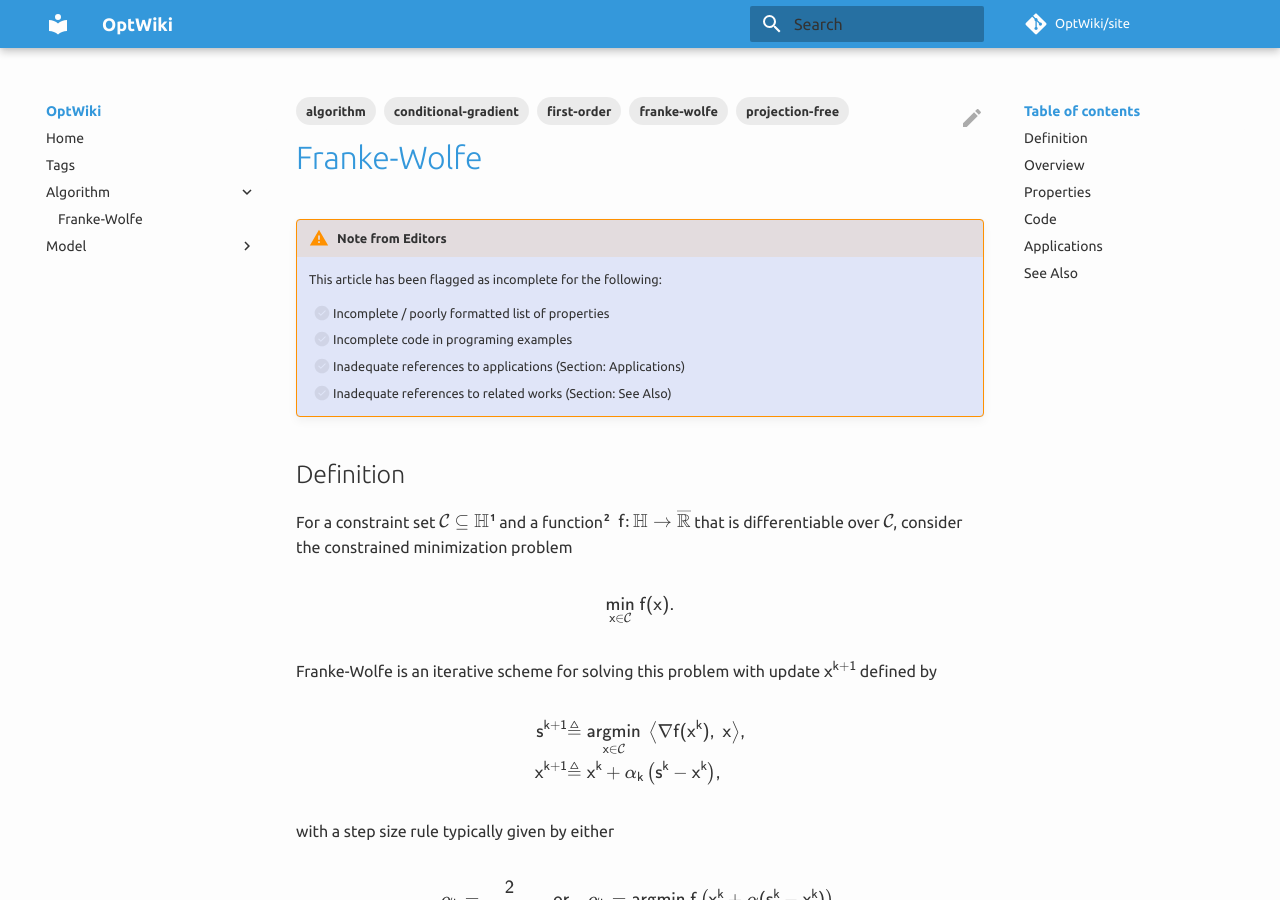
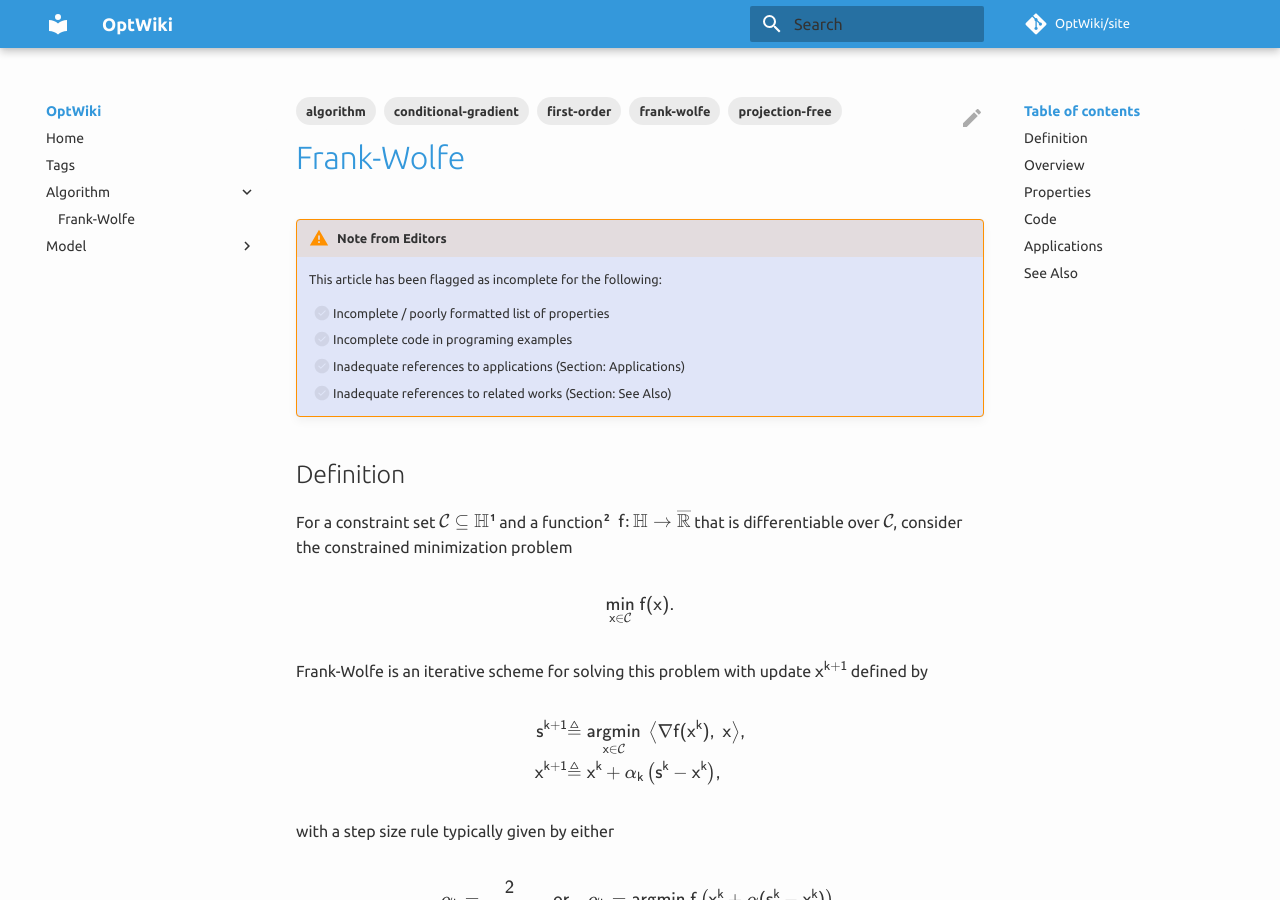
Before and after one commit to AppliedMathWiki/site, an MkDocs documentation site: the page built from docs/algorithm/frank-wolfe.md, in a window 1280 px wide and 900 px high. Built offline with MkDocs 1.6.1 and Material for MkDocs 9.7.7, drawn with Linux system fonts in a browser that asks for light colours; comment, search, counter and statistics services are not loaded; some of the changed text lies outside the part shown.

Commit message:
Fix typo in spelling FW

```diff
--- a/docs/algorithm/franke-wolfe.md
+++ b/docs/algorithm/frank-wolfe.md
@@ -1,13 +1,13 @@
 ---
 tags:
   - algorithm
-  - franke-wolfe
+  - frank-wolfe
   - conditional-gradient
   - first-order
   - projection-free
 ---
 
-# Franke-Wolfe
+# Frank-Wolfe
 
 !!! warning "Note from Editors"
 
@@ -26,7 +26,7 @@ $$
     \mathsf{\underset{x \in \mathcal{C}}{min} \ f(x).}
 $$
 
-Franke-Wolfe is an iterative scheme for solving this problem with update $\mathsf{x^{k+1}}$ defined by
+Frank-Wolfe is an iterative scheme for solving this problem with update $\mathsf{x^{k+1}}$ defined by
 
 [^5]: We let $\mathbb{H}$ be a real-valued finite dimensional Hilbert space (_e.g_ $\ \mathbb{H} = \mathbb{R}^{\mathsf{n}}$).
 
@@ -47,7 +47,7 @@ $$
 
 The Frank–Wolfe (FW) algorithm, also called "conditional gradient", is an iterative first-order algorithm for solving constrained convex problems. The method was proposed by Marguerite Frank and Philip Wolfe in 1956.[^6] Each update minimimizes the linearization of $\mathsf{f}$ about $\mathsf{x^k}$ over the domain $\mathcal{C}$. This ensures each iteration is feasible. Several standard convergence properties hold for FW and its variants.
 
-[^6]: Frank, F., Wolfe, P. _An algorithm for quadratic programming_. Naval Research Logistics Quarterly. 1956.
+[^6]: Frank, M., Wolfe, P. _An algorithm for quadratic programming_. Naval Research Logistics Quarterly. 1956.
 
 ## Properties
 
@@ -91,7 +91,7 @@ No projections needed if $\mathsf{x^1 \in \mathcal{C}.}$
     b = np.randn(5, 1)
 
     def get_fw_solution(gradf, A, b, num_iters=100):
-        """ Compute Franke-Wolfe solution
+        """ Compute Frank-Wolfe solution
 
             args:
                 gradf: gradient operator for objective
@@ -116,7 +116,7 @@ No projections needed if $\mathsf{x^1 \in \mathcal{C}.}$
     b = np.randn(5, 1)
 
     def get_fw_solution(gradf, A, b, num_iters=100):
-        """ Compute Franke-Wolfe solution
+        """ Compute Frank-Wolfe solution
 
             args:
                 gradf: gradient operator for objective
```
